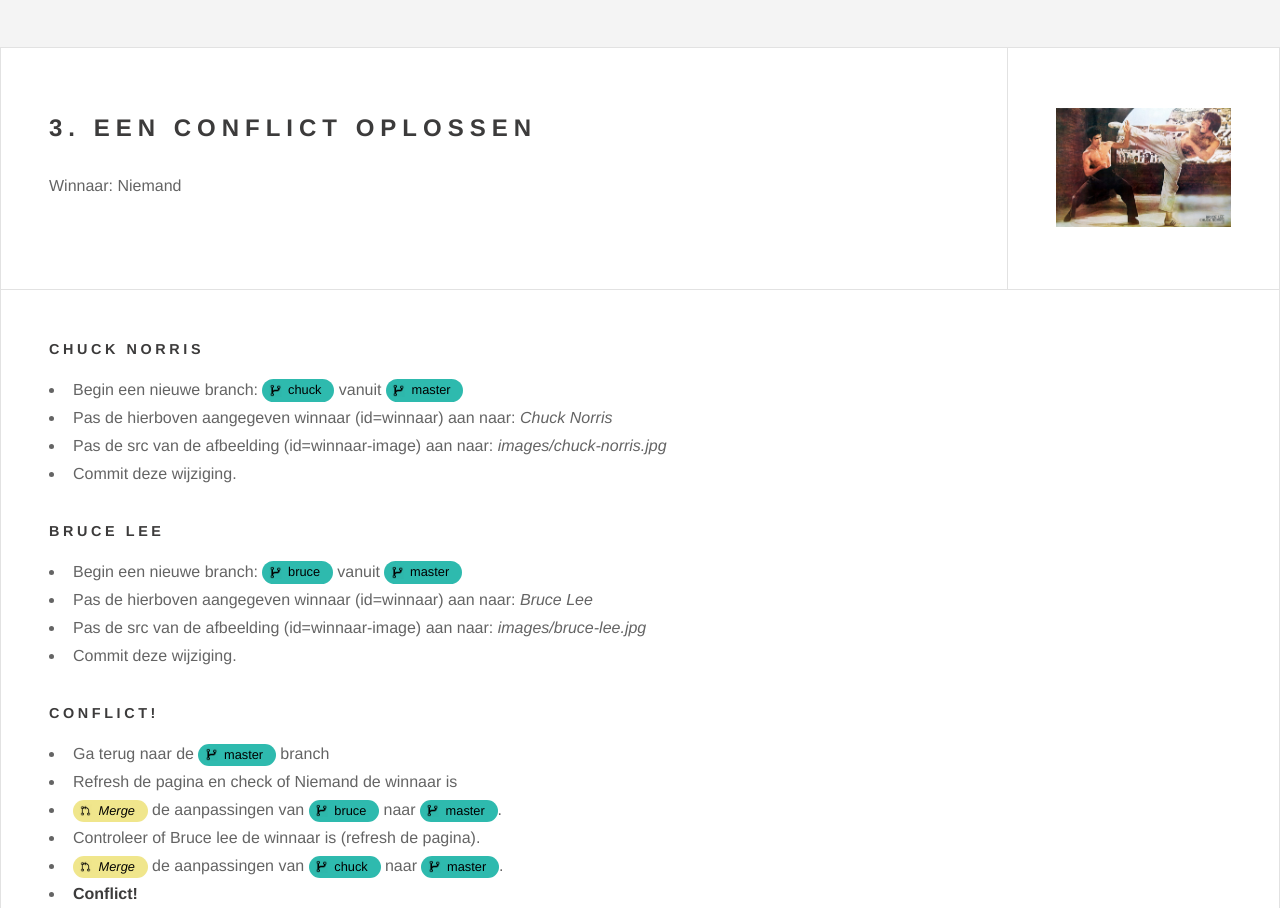
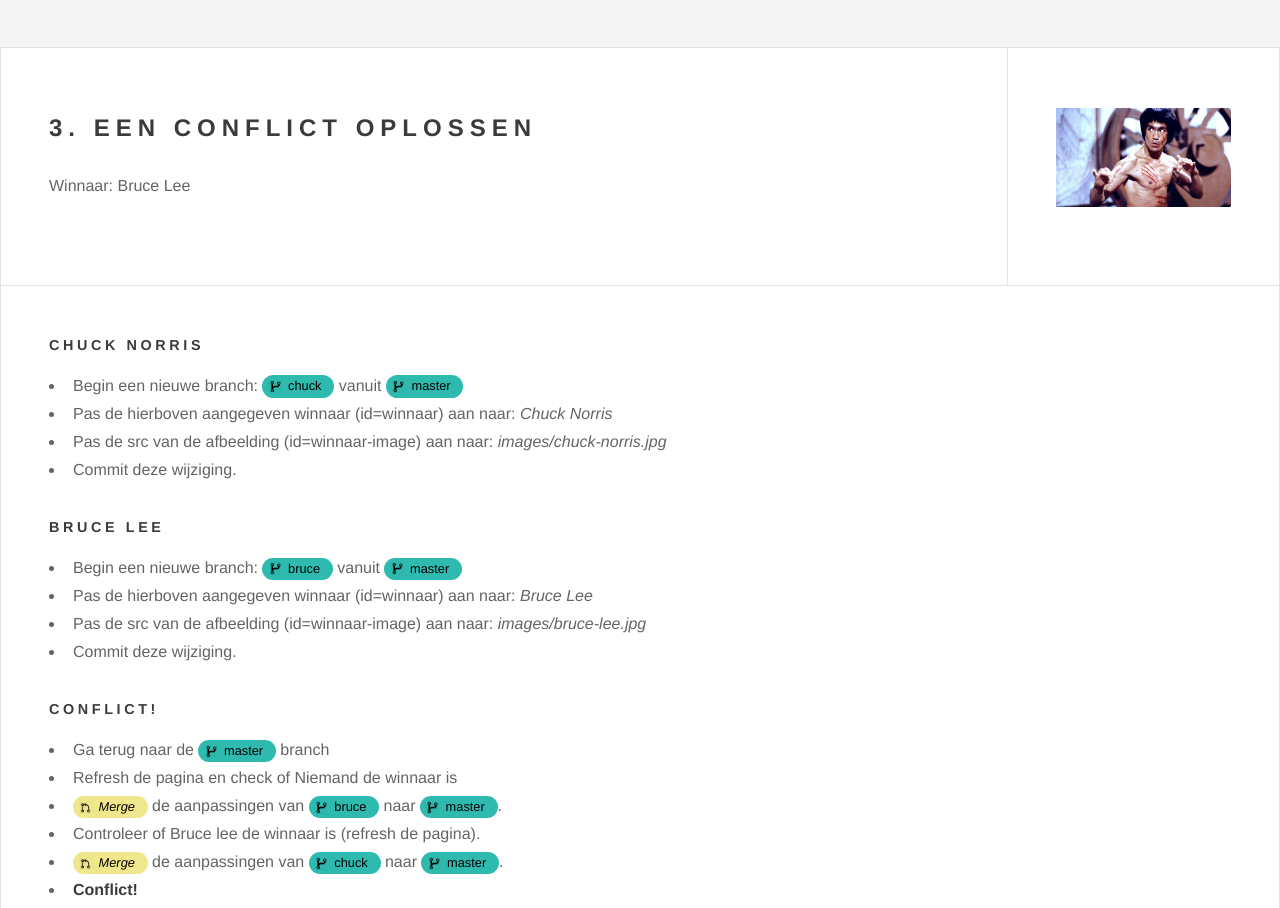
Before and after one commit to zombievarkenman/lo1e-vcs2_t1, a plain HTML site: page index.html in a window 1280 px wide. Shown: the part 2019-2927 px from the top of the page. Drawn offline with Linux system fonts and the light colour scheme.

Commit message:
bruce lee winnaar

```diff
--- a/index.html
+++ b/index.html
@@ -118,11 +118,11 @@
                         <h2>3. Een conflict oplossen</h2>
                         <p>
                             Winnaar:
-                            <span id="winnaar">Niemand</span>
+                            <span id="winnaar">Bruce Lee</span>
                         </p>
                     </div>
                     <div class="meta">
-                        <img id="winnaar-image" src="images/chuck-vs-bruce.jpg">
+                        <img id="winnaar-image" src="images/bruce-lee.jpg">
                     </div>
                 </header>
 
```
